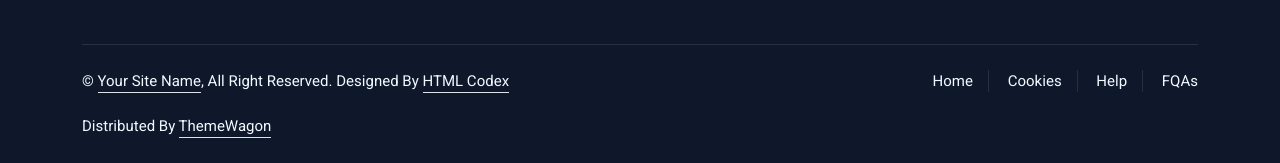
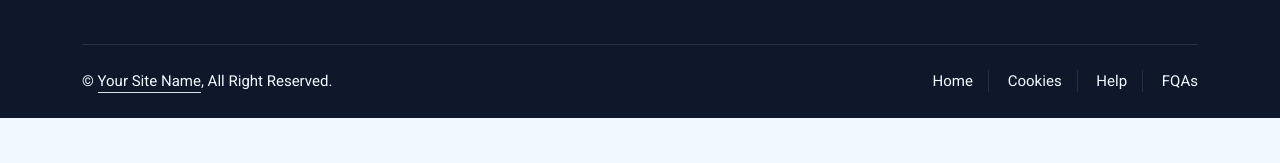
Before and after one commit to Dimuthnilanjana/resturant, a plain HTML site: page index.html in a window 1280 px wide. Shown: the part 4596-4759 px from the top of the page. After the commit the page ends 4714 px from the top, so only its background shows below. Drawn offline with nearby package versions, Linux system fonts and the light colour scheme.

Commit message:
Update index.html

```diff
--- a/index.html
+++ b/index.html
@@ -791,8 +791,8 @@
                             &copy; <a class="border-bottom" href="#">Your Site Name</a>, All Right Reserved.
 
 							<!--/*** This template is free as long as you keep the footer author’s credit link/attribution link/backlink. If you'd like to use the template without the footer author’s credit link/attribution link/backlink, you can purchase the Credit Removal License from "https://htmlcodex.com/credit-removal". Thank you for your support. ***/-->
-							Designed By <a class="border-bottom" href="https://htmlcodex.com">HTML Codex</a><br><br>
-                            Distributed By <a class="border-bottom" href="https://themewagon.com" target="_blank">ThemeWagon</a>
+
+
                         </div>
                         <div class="col-md-6 text-center text-md-end">
                             <div class="footer-menu">
```
